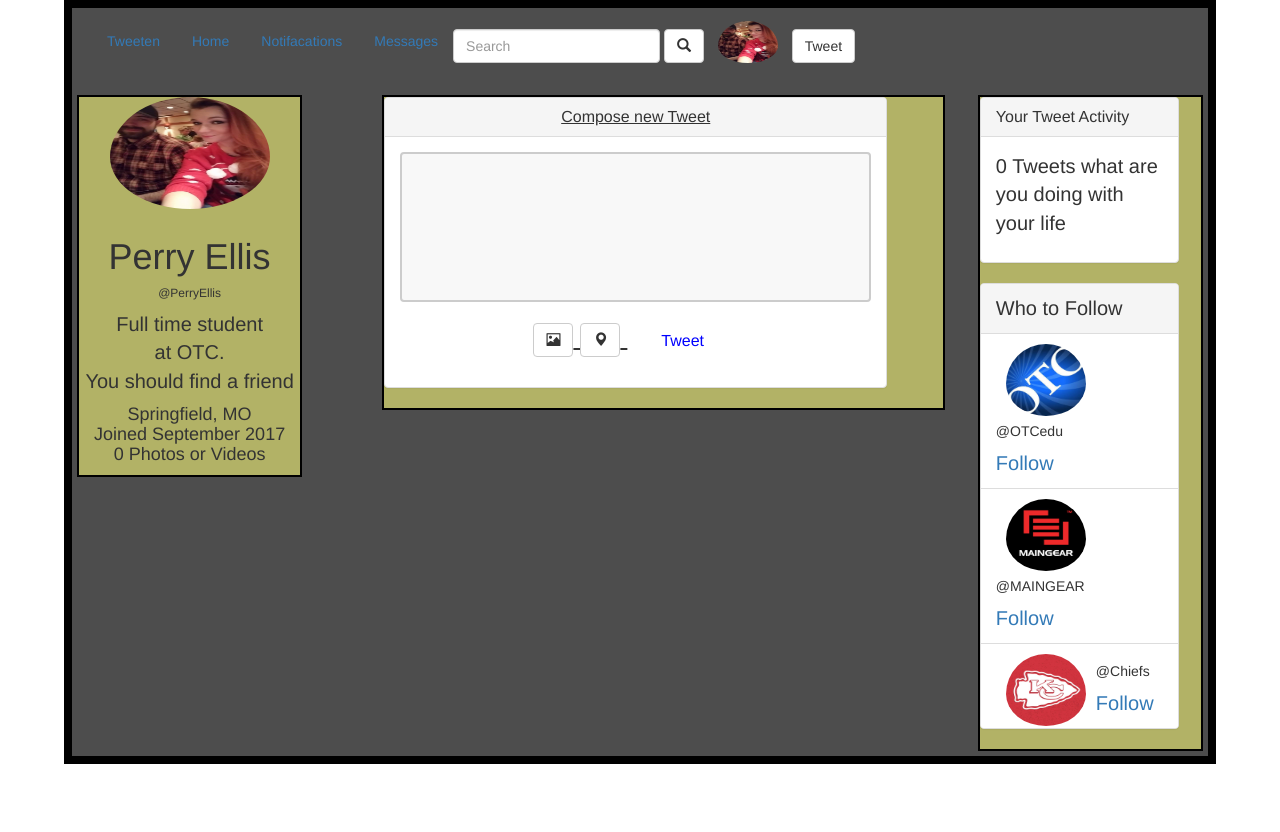
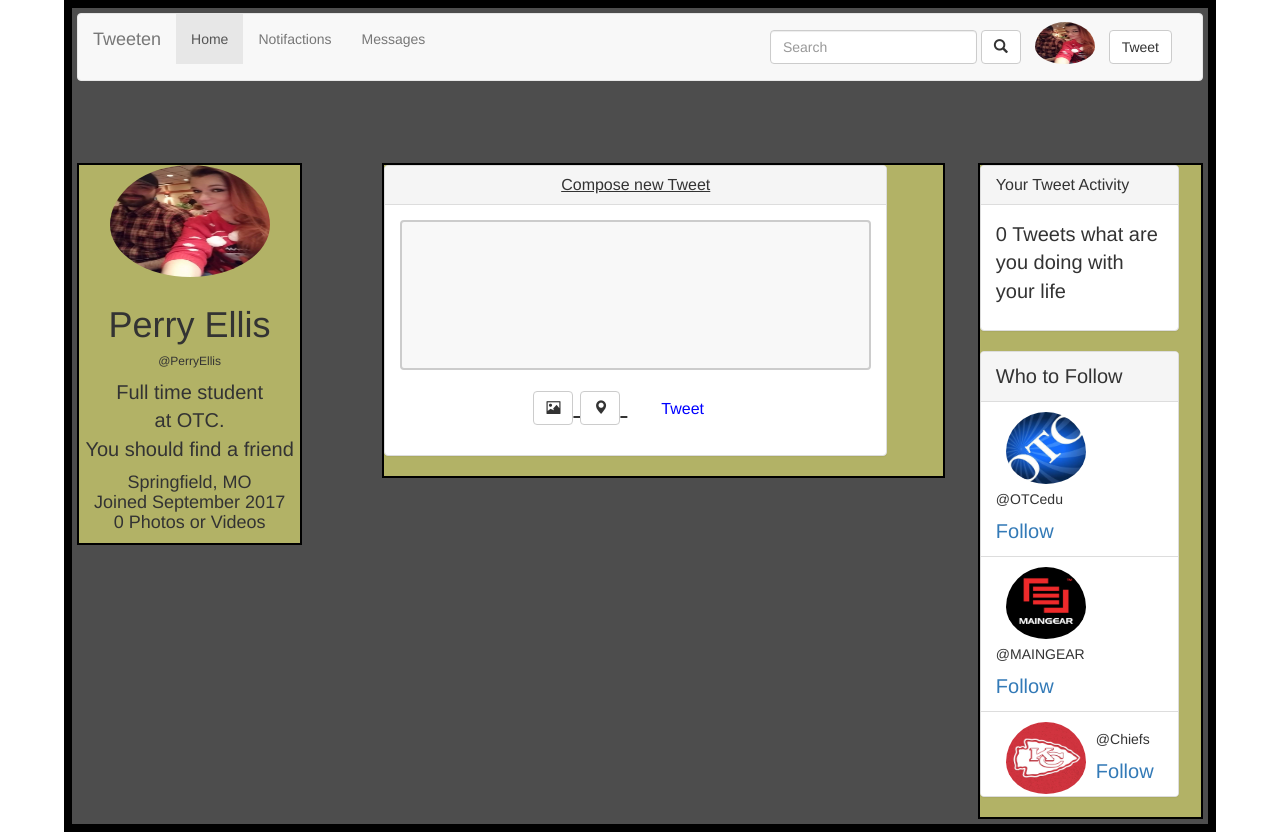
Before and after one commit to OTCCIS131/tweeten-perryellis, a website: page index.html in a window 1280 px wide. Before the commit the page ends 800 px from the top, so only its background shows below. Drawn offline with nearby package versions, Linux system fonts and the light colour scheme.

Commit message:
new nav bar

```diff
--- a/index.html
+++ b/index.html
@@ -14,20 +14,40 @@
         <div class="container">
 
                 <header>
-                        <form class="navbar-form navbar-left" role="search">
-                                <div class="form-group">
-                                        <ul class="nav nav-pills">
-                                                <li><a href="">Tweeten</a></li>
-                                                <li><a href="">Home</a></li>
-                                                <li><a href="">Notifacations</a></li>
-                                                <li><a href="">Messages</a></li>
-                                                <input type="text" class="form-control" placeholder="Search">
-                                                <button type="submit" class="btn btn-default"> <span class="glyphicon glyphicon-search" aria-hidden="true"></span></button>
-                                                <img class="imagenav" src="allie&i.jpg" alt="My amazing wife and I" >
-                                                <button type="submit" class="btn btn-default">Tweet</button>
-                                </div>
-                                        </ul>
-                        </form>
+ <nav class="navbar navbar-default">
+  <div class="container-fluid">
+    <!-- Brand and toggle get grouped for better mobile display -->
+    <div class="navbar-header">
+      <button type="button" class="navbar-toggle collapsed" data-toggle="collapse" data-target="#bs-example-navbar-collapse-1" aria-expanded="false">
+        <span class="sr-only">Toggle navigation</span>
+        <span class="icon-bar"></span>
+        <span class="icon-bar"></span>
+        <span class="icon-bar"></span>
+      </button>
+      <a class="navbar-brand" href="#">Tweeten</a>
+    </div>
+
+    <!-- Collect the nav links, forms, and other content for toggling -->
+    <div class="collapse navbar-collapse" id="bs-example-navbar-collapse-1">
+      <ul class="nav navbar-nav">
+        <li class="active"><a href="#">Home <span class="sr-only">(current)</span></a></li>
+        <li><a href="#">Notifactions</a></li>
+        <li><a href="#">Messages</a></li>
+      </ul>
+      <form class="navbar-form navbar-right">
+        <div class="form-group">
+          <input type="text" class="form-control" placeholder="Search">
+          <button type="button" class="btn btn-default" aria-label="Left Align">
+  <span class="glyphicon glyphicon-search" aria-hidden="true"></span>
+</button>
+            <img class="imagenav" src="allie&i.jpg" alt="My amazing wife and I" >
+        </div>
+        <button type="submit" class="btn btn-default">Tweet</button>
+      </form>
+
+    </div><!-- /.navbar-collapse -->
+  </div><!-- /.container-fluid -->
+</nav>
                 </header>
                 <div class="columnCantain">
                     <div class="column1">
```
